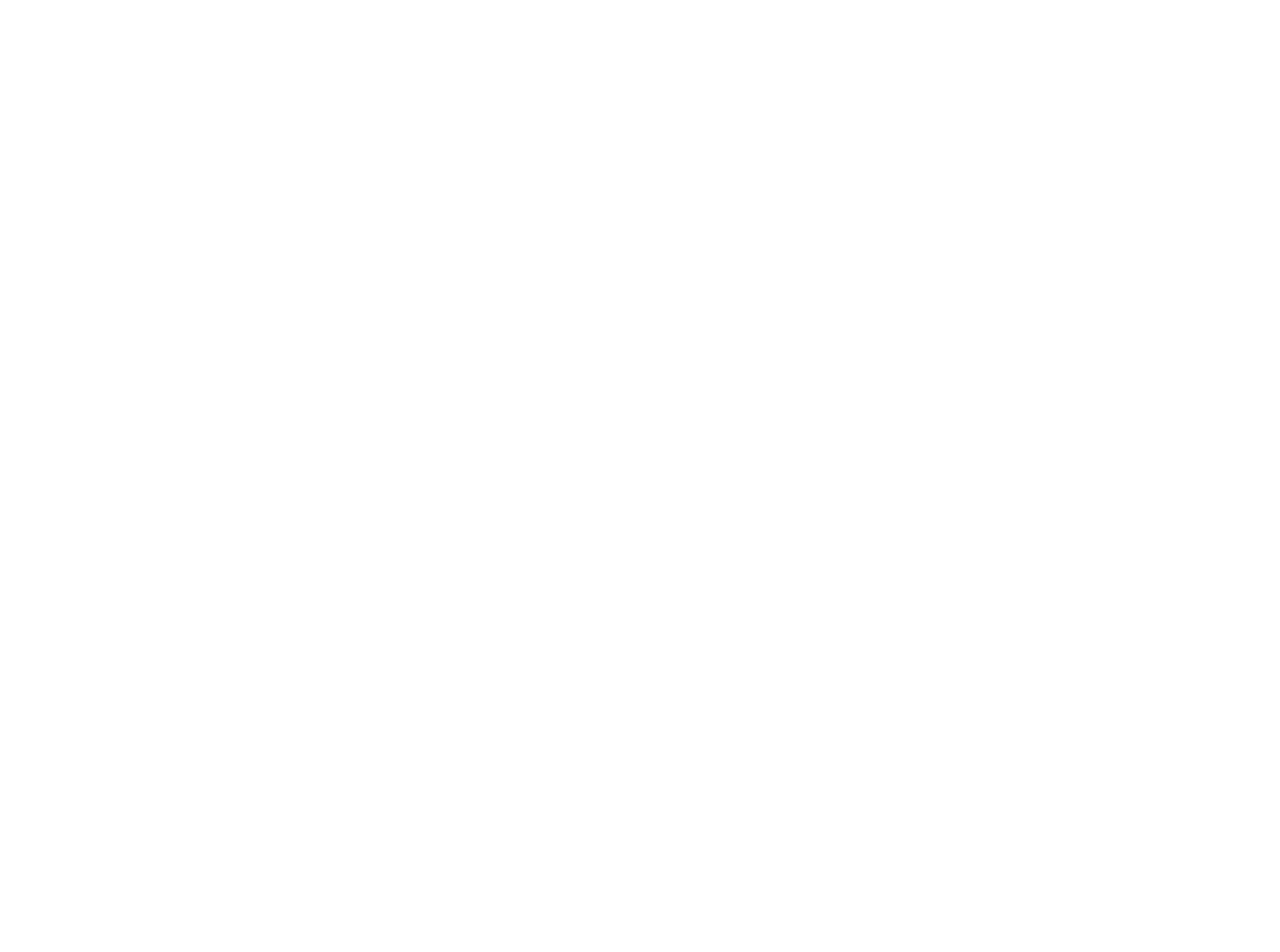
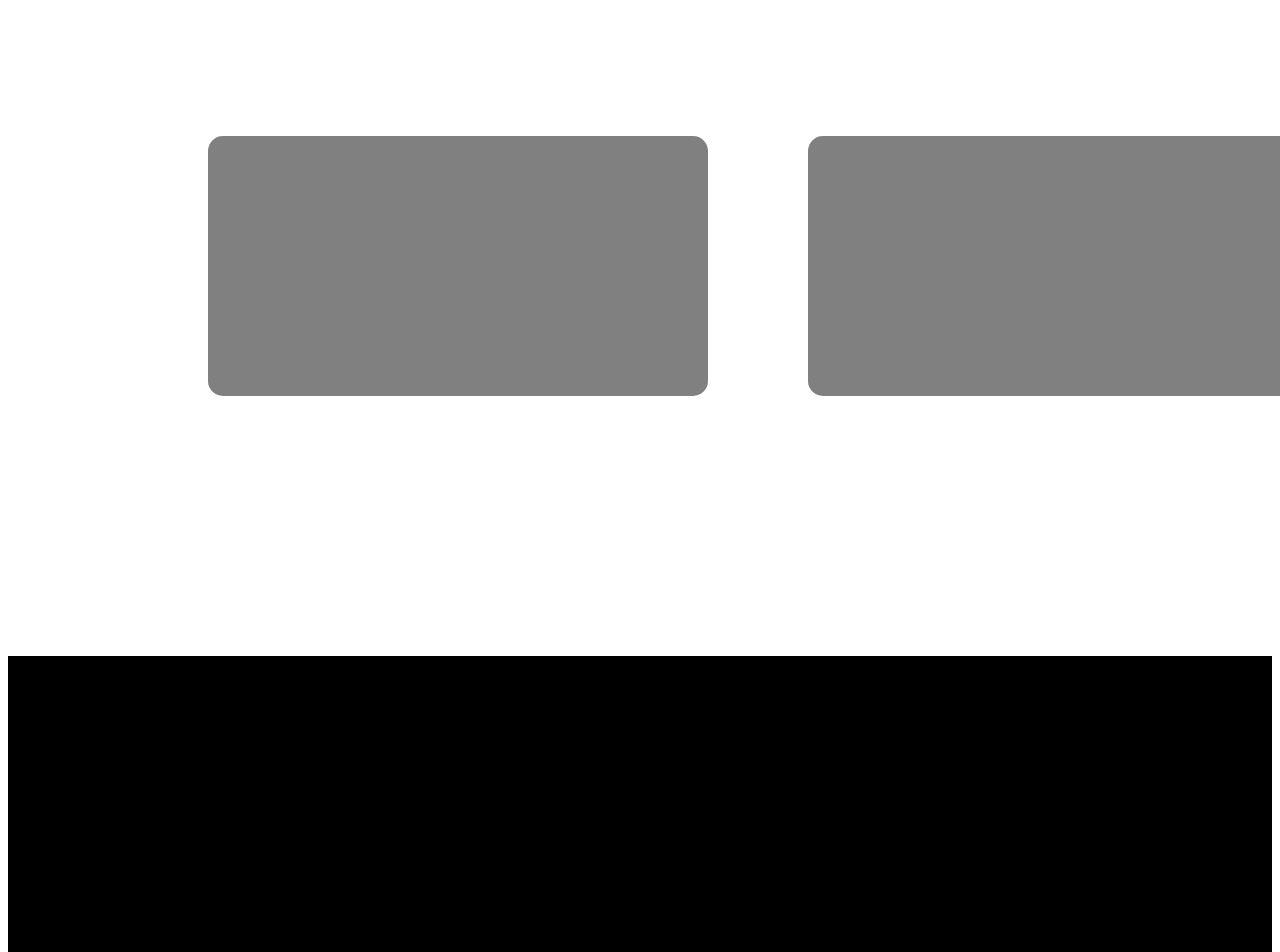
Before and after one commit to Jenry123/landig_proyect, an Angular app: page / in a window 1280 px wide. Shown: the part 2080-3032 px from the top of the page. Before the commit the page ends 1868 px from the top, so only its background shows below. Built offline with nearby package versions, Linux system fonts and the light colour scheme.

Commit message:
add:fotter and color background

```diff
--- a/src/app/landing-page/menu-app/menu-app.component.css
+++ b/src/app/landing-page/menu-app/menu-app.component.css
@@ -1,5 +1,5 @@
 @import url('https://fonts.googleapis.com/css2?family=Oswald:wght@200..700&display=swap');
-
+@import url('https://fonts.googleapis.com/css2?family=Merriweather:ital,wght@0,300;0,400;0,700;0,900;1,300;1,400;1,700;1,900&display=swap');
 #tittle{
 text-align: center;
 position: relative;
@@ -140,6 +140,10 @@
   font-size: 30px;
   left: 200px;
   text-align: justify;
+    font-family: "Merriweather", serif;
+    font-weight: 400;
+    font-style: normal;
+
 }
 
 
@@ -153,3 +157,35 @@
   left: 1000px;
 
 }
+
+#addYoutube{
+  position: relative;
+  background-color: gray;
+  width: 500px;
+  height: 260px;
+  border-radius: 15px;
+  top: 500px;
+  left: 200px;
+}
+
+#addYoutube2{
+  position: relative;
+  background-color: gray;
+  width: 500px;
+  height: 260px;
+  border-radius: 15px;
+  top: 240px;
+  left: 800px;
+}
+
+
+
+footer{
+  background-color: black;
+  height: 300px;
+  width: 100%;
+  position: relative;
+  top:500px;
+  margin: 0%;
+  padding: 0%;
+}
--- a/src/app/landing-page/menu-app/menu-app.component.html
+++ b/src/app/landing-page/menu-app/menu-app.component.html
@@ -33,6 +33,9 @@
 </div>
 
 
-<div class="add">
 
-</div>
+  <div id="addYoutube"></div>
+  <div id="addYoutube2"></div>
+<footer>
+
+</footer>
```
